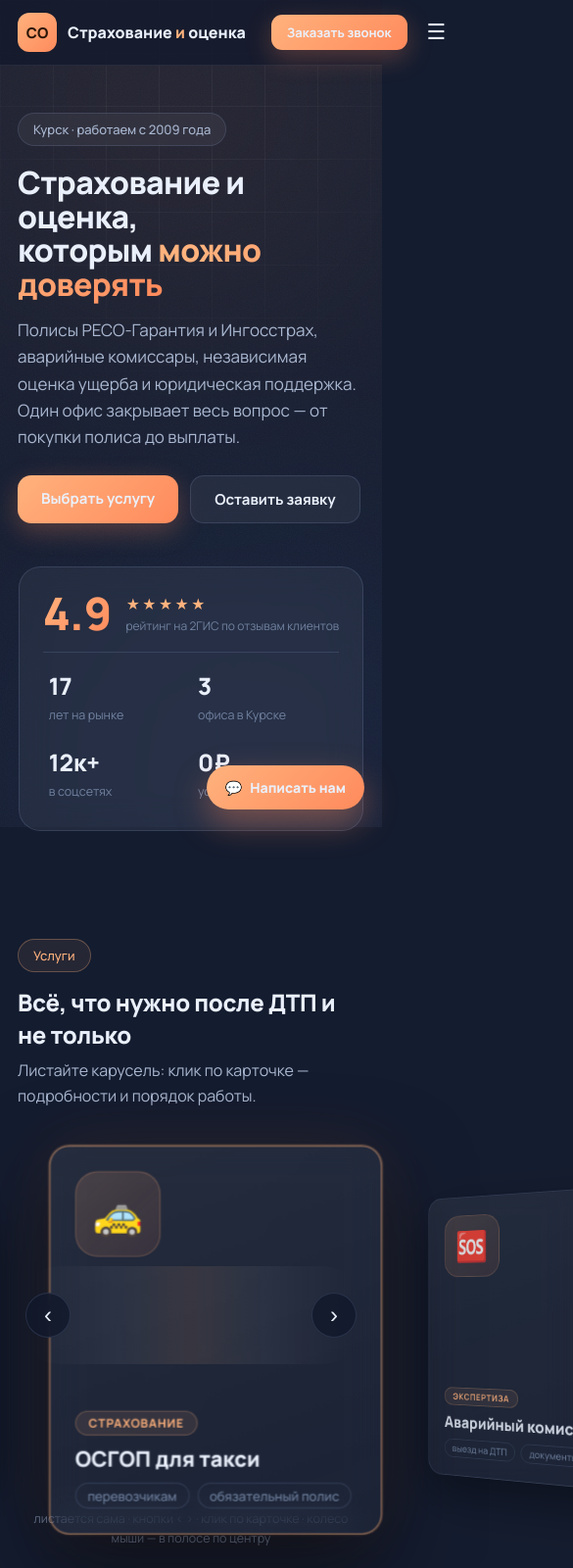
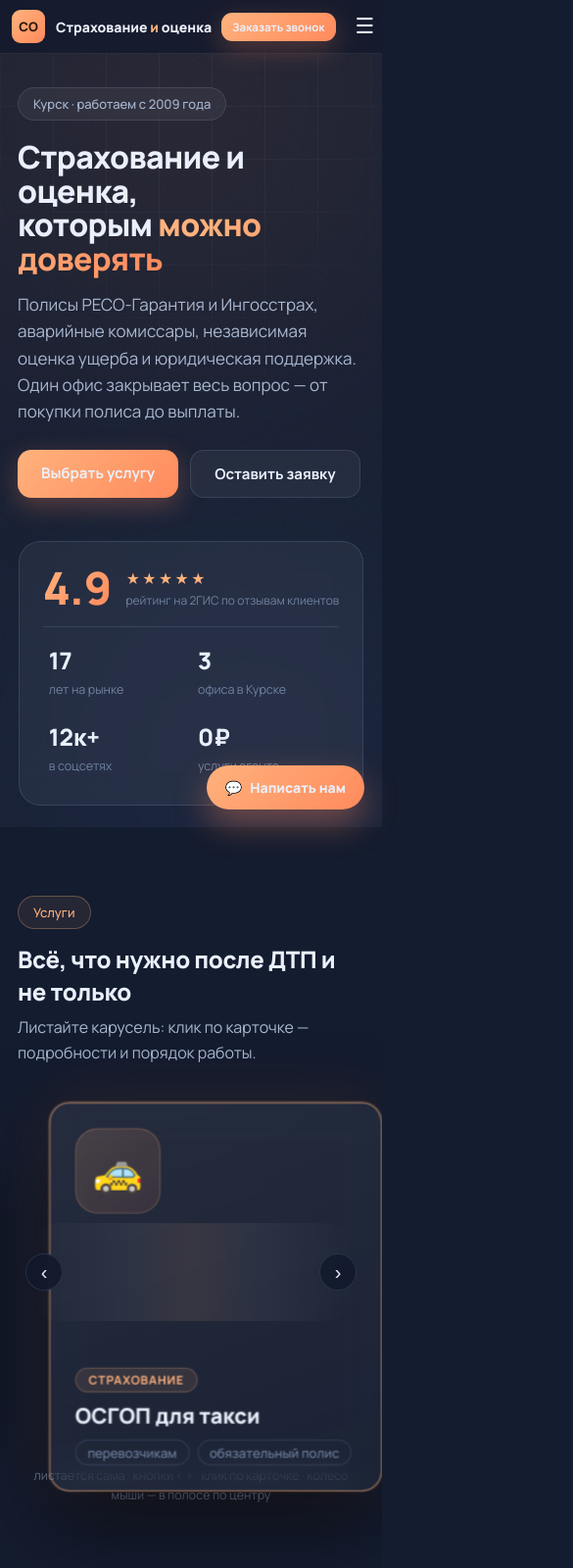
Before and after one commit to s-afanasiev/vesha, a website: page public/experiments/ocenka-site-v2/index.html in a window 390 px wide. Shown: the top 1600 px of the page at 98% size, 585 px wide, since content can reach past the window. Drawn offline with Linux system fonts and the light colour scheme.

Commit message:
ocenka-site-v2: мобильный адаптив — overflow-x clip на html (страницу не уводит вбок), fallback top/left/right/bottom и 96vh для модалки (старые Safari без inset/dvh), карточка min(250px,72vw) с центровкой, компактная шапка и стрелки на <=480px

```diff
--- a/public/experiments/ocenka-site-v2/index.html
+++ b/public/experiments/ocenka-site-v2/index.html
@@ -7,7 +7,7 @@
   <link rel="preconnect" href="https://fonts.googleapis.com" />
   <link rel="preconnect" href="https://fonts.gstatic.com" crossorigin />
   <link href="https://fonts.googleapis.com/css2?family=Manrope:wght@400;500;700;800&display=swap" rel="stylesheet" />
-  <link rel="stylesheet" href="./ocenka-site-v2.css?v=4" />
+  <link rel="stylesheet" href="./ocenka-site-v2.css?v=5" />
 </head>
 <body class="ov-body">
   <div class="ov-bg" aria-hidden="true">
--- a/public/experiments/ocenka-site-v2/ocenka-site-v2.css
+++ b/public/experiments/ocenka-site-v2/ocenka-site-v2.css
@@ -23,6 +23,13 @@
   color: var(--ov-text);
   font: 16px/1.6 var(--ov-font);
   overflow-x: hidden;
+}
+
+/* переполнение карусели (глубинные карточки) не должно панорамировать страницу:
+   clip запрещает любое горизонтальное смещение, включая программное */
+html {
+  overflow-x: hidden;
+  overflow-x: clip;
 }
 
 .ov-body a {
@@ -745,7 +752,10 @@
 
 .ov-modal {
   position: fixed;
-  inset: 0;
+  top: 0;
+  left: 0;
+  right: 0;
+  bottom: 0; /* inset: 0 не понимают старые мобильные Safari */
   z-index: 60;
   display: flex;
   align-items: center;
@@ -931,14 +941,16 @@
     --ov-card-h: 300px;
   }
 
+  /* карточка сжимается под узкий экран, центр остаётся по середине */
   .ov-card {
-    width: 250px;
-    margin: calc(var(--ov-card-h) / -2) 0 0 -125px;
+    width: min(250px, 72vw);
+    margin: calc(var(--ov-card-h) / -2) 0 0 calc(min(250px, 72vw) / -2);
   }
 
   .ov-modal__window {
     width: 96vw;
-    height: 96dvh;
+    height: 96vh;   /* запас для браузеров без dvh */
+    height: 96dvh;  /* новые браузеры учитывают адресную строку */
   }
 
   .ov-modal__arrow--prev {
@@ -949,3 +961,40 @@
     right: 8px;
   }
 }
+
+@media (max-width: 480px) {
+  .ov-header__inner {
+    gap: 10px;
+    padding: 10px 12px;
+  }
+
+  .ov-logo__mark {
+    width: 34px;
+    height: 34px;
+    font-size: 13px;
+    border-radius: 9px;
+  }
+
+  .ov-logo__text {
+    font-size: 14px;
+  }
+
+  .ov-btn--sm {
+    padding: 7px 11px;
+    font-size: 11.5px;
+  }
+
+  .ov-carousel__arrow {
+    width: 38px;
+    height: 38px;
+    font-size: 20px;
+  }
+
+  .ov-hero__inner {
+    padding-top: 34px;
+  }
+
+  .ov-section {
+    padding: 36px 0;
+  }
+}
```
